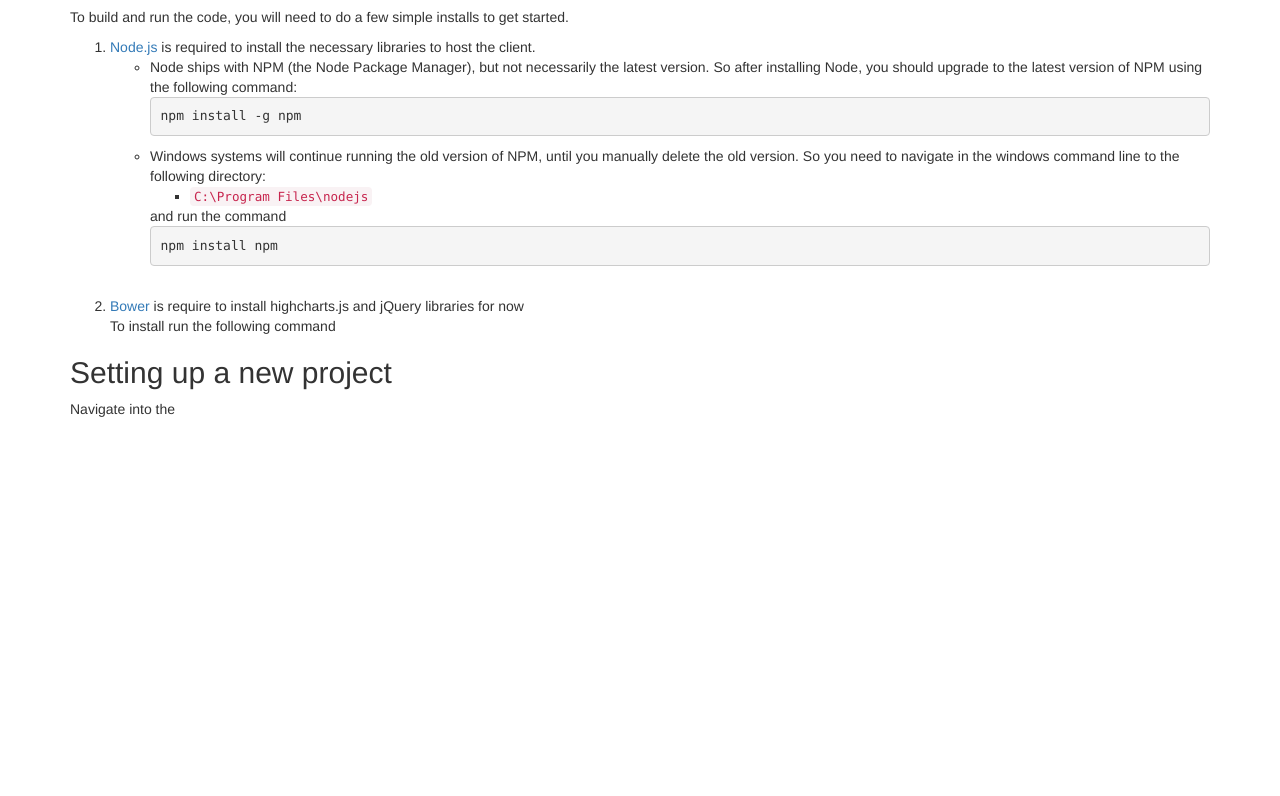
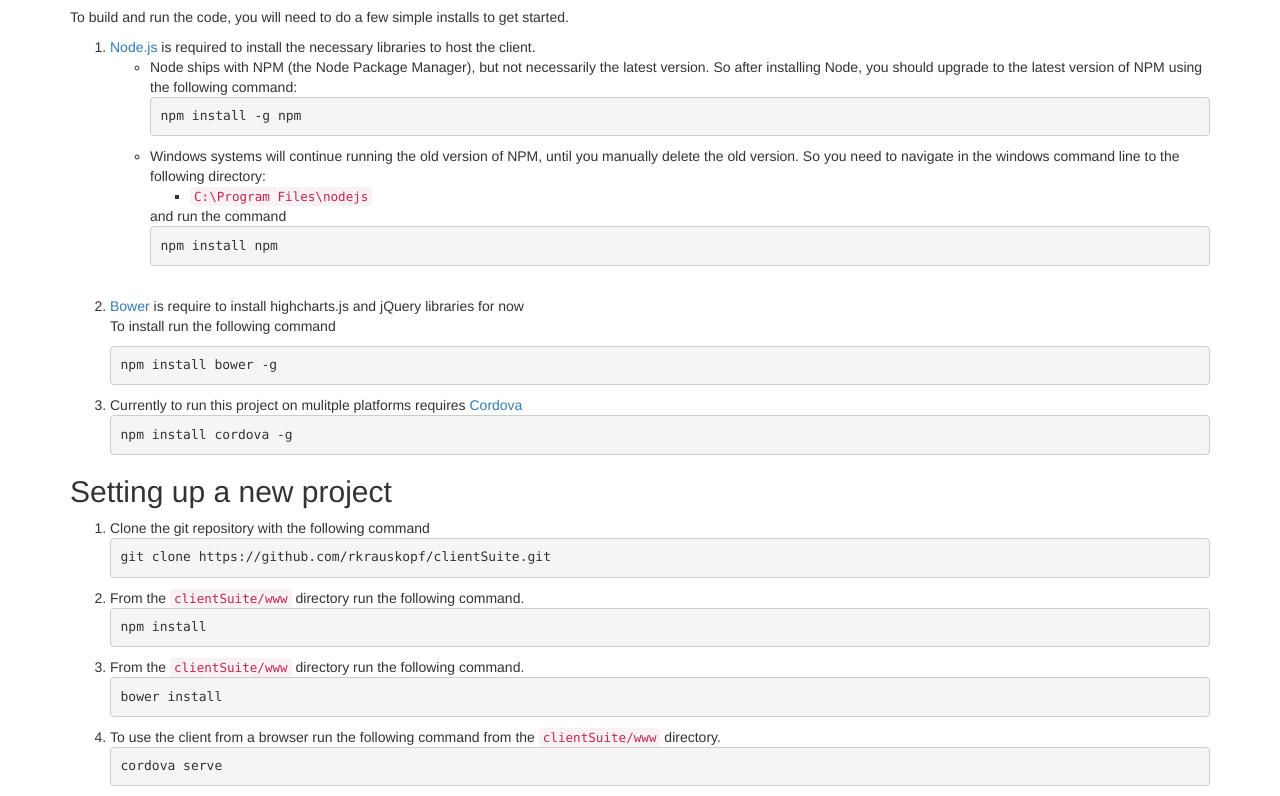
Before and after one commit to rkrauskopf/clientSuite, a plain HTML site: page readMe.html in a window 1280 px wide. Shown: the part 326-1122 px from the top of the page. Before the commit the page ends 800 px from the top, so only its background shows below. Drawn offline with nearby package versions, Linux system fonts and the light colour scheme.

Commit message:
-Read Me update.

```diff
--- a/readMe.html
+++ b/readMe.html
@@ -11,8 +11,8 @@
     </head>
     <body>
         <div class="jumbotron">
-            <div class="repo container">
-                <h1 class="repo-name"><a href="/#/ventyx-platform.git">Browser/Mobile Client details</a></h1>
+            <div class="container">
+                <h1 class="repo-name">Browser/Mobile Client details</h1>
 
                 <p class="lead">
                     A platform for developing rich hybrid mobile apps using
@@ -22,7 +22,7 @@
             </div>
         </div>
 
-        <main class="container read-me">
+        <main class="container">
 
             <h2>Prerequisites</h2>
             <p>
@@ -35,8 +35,7 @@
                         <li>
                             Node ships with NPM (the Node Package Manager), but not necessarily the latest version.
                             So after installing Node, you should upgrade to the latest version of NPM using the following command:
-<pre><samp>npm install -g npm
-</samp></pre>
+                            <pre><samp>npm install -g npm</samp></pre>
                         </li>
                         <li>
                             Windows systems will continue running the old version of NPM, until you manually delete the old
@@ -45,23 +44,43 @@
                                 <li><code>C:\Program Files\nodejs</code></li>
                             </ul>
                             and run the command
-<pre><samp>npm install npm
-</samp></pre>
+                            <pre><samp>npm install npm</samp></pre>
                         </li>
                     </ul>
                     <br>
                 </li>
                 <li>
                 	<a href="http://bower.io/">Bower</a> is require to install highcharts.js and jQuery libraries for now
-                	<p>To install run the following command</
+                	<p>
+                        To install run the following command
+                        <pre><samp>npm install bower -g</samp></pre>
+                    </p>
+                </li>
+                <li>
+                    Currently to run this project on mulitple platforms requires <a href="http://cordova.apache.org/">Cordova</a>
+                    <pre><samp>npm install cordova -g</samp></pre>
                 </li>
             </ol>
 
-            <h2 id="create-new">Setting up a new project</h2>
-            <p>
-                Navigate into the
-            </p>
-
+            <h2>Setting up a new project</h2>
+            <ol>
+                <li>
+                    Clone the git repository with the following command
+                    <pre><samp>git clone https://github.com/rkrauskopf/clientSuite.git </samp></pre>
+                </li>
+                <li>
+                    From the <code>clientSuite/www</code> directory run the following command.
+                    <pre><samp>npm install</samp></pre>
+                </li>
+                <li>
+                    From the <code>clientSuite/www</code> directory run the following command.
+                    <pre><samp>bower install</samp></pre>
+                </li>
+                <li>
+                    To use the client from a browser run the following command from the <code>clientSuite/www</code> directory.
+                    <pre><samp>cordova serve </samp></pre>
+                </li>
+            </ol>
         </main>
     </body>
 </html>
```
